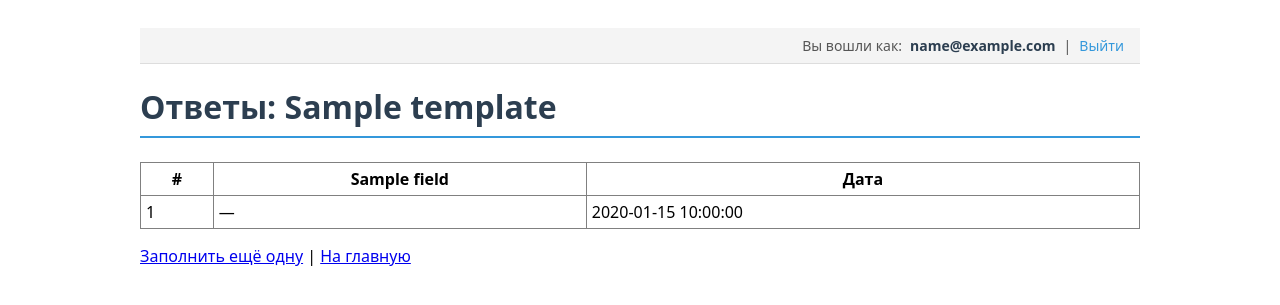
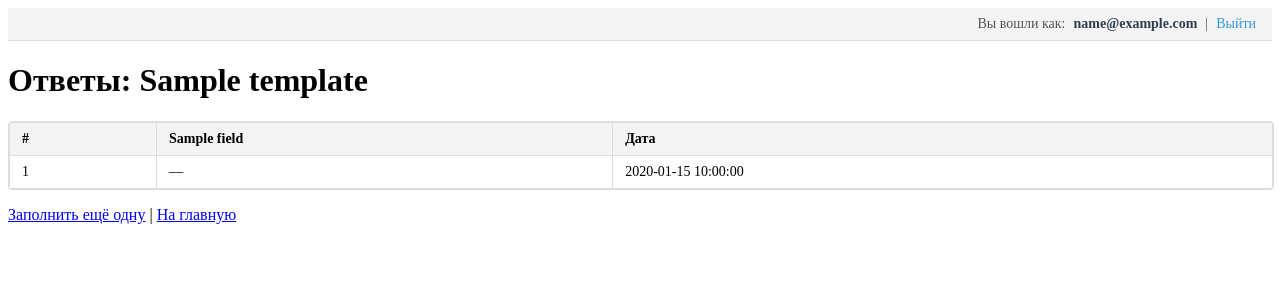
Before and after one commit to ProkhorOFFMAX/Form_site, a Flask app: page /responses/1 in a window 1280 px wide. Shown: the top 305 px of the page. Run offline with Flask 3, Linux system fonts and the light colour scheme; a user stored in the database is signed in; a database or web service that is not in the repository returns one stand-in record (values such as "Sample title"); some libraries are stand-ins or nearby versions.

Commit message:
change response table

```diff
--- a/static/css/components.css
+++ b/static/css/components.css
@@ -235,3 +235,41 @@ dialog::backdrop {
 .user-info a:hover {
     text-decoration: underline;
 }
+
+/* Контейнер с горизонтальной прокруткой */
+.table-scroll {
+    width: 100%;
+    overflow-x: auto;
+    -webkit-overflow-scrolling: touch; /* плавная прокрутка на мобильных */
+    border: 1px solid #ddd;
+    border-radius: 4px;
+    margin-bottom: 16px;
+}
+
+/* Сама таблица */
+.responses-table {
+    border-collapse: collapse;
+    width: max-content; /* таблица занимает столько, сколько нужно */
+    min-width: 100%;    /* но не меньше ширины контейнера */
+    font-size: 14px;
+}
+
+.responses-table th,
+.responses-table td {
+    border: 1px solid #ddd;
+    padding: 8px 12px;
+    text-align: left;
+    white-space: nowrap; /* не переносить текст в ячейках */
+    vertical-align: top;
+}
+
+.responses-table th {
+    background: #f4f4f4;
+    position: sticky;
+    top: 0; /* заголовок «прилипает» при вертикальной прокрутке */
+    z-index: 1;
+}
+
+.responses-table tbody tr:hover {
+    background: #f9f9f9;
+}
--- a/templates/responses.html
+++ b/templates/responses.html
@@ -6,7 +6,7 @@
     <link rel="stylesheet" href="{{ url_for('static', filename='css/components.css') }}">
 </head>
 <body>
-    <div class="page">
+
     <div class="user-info">
         Вы вошли как: <strong>{{ current_user.email }}</strong>
         {% if is_admin %}(админ){% endif %}
@@ -16,7 +16,8 @@
     <h1>Ответы: {{ template.name }}</h1>
 
     {% if responses %}
-            <table border="1" cellpadding="5" style="width: 100%; border-collapse: collapse;">
+        <div class="table-scroll">
+            <table border="1" cellpadding="5" class="responses-table">
                 <thead>
                     <tr>
                         <th>#</th>
@@ -71,6 +72,7 @@
                     {% endfor %}
                 </tbody>
             </table>
+        </div>
     {% else %}
         <p>Пока нет заполненных анкет.</p>
     {% endif %}
@@ -79,6 +81,6 @@
         <a href="{{ url_for('fill', template_id=template.id) }}">Заполнить ещё одну</a> |
         <a href="{{ url_for('index') }}">На главную</a>
     </p>
-    </div>
+
 </body>
 </html>
```
Lines whose indentation alone changed are shown as unchanged.
